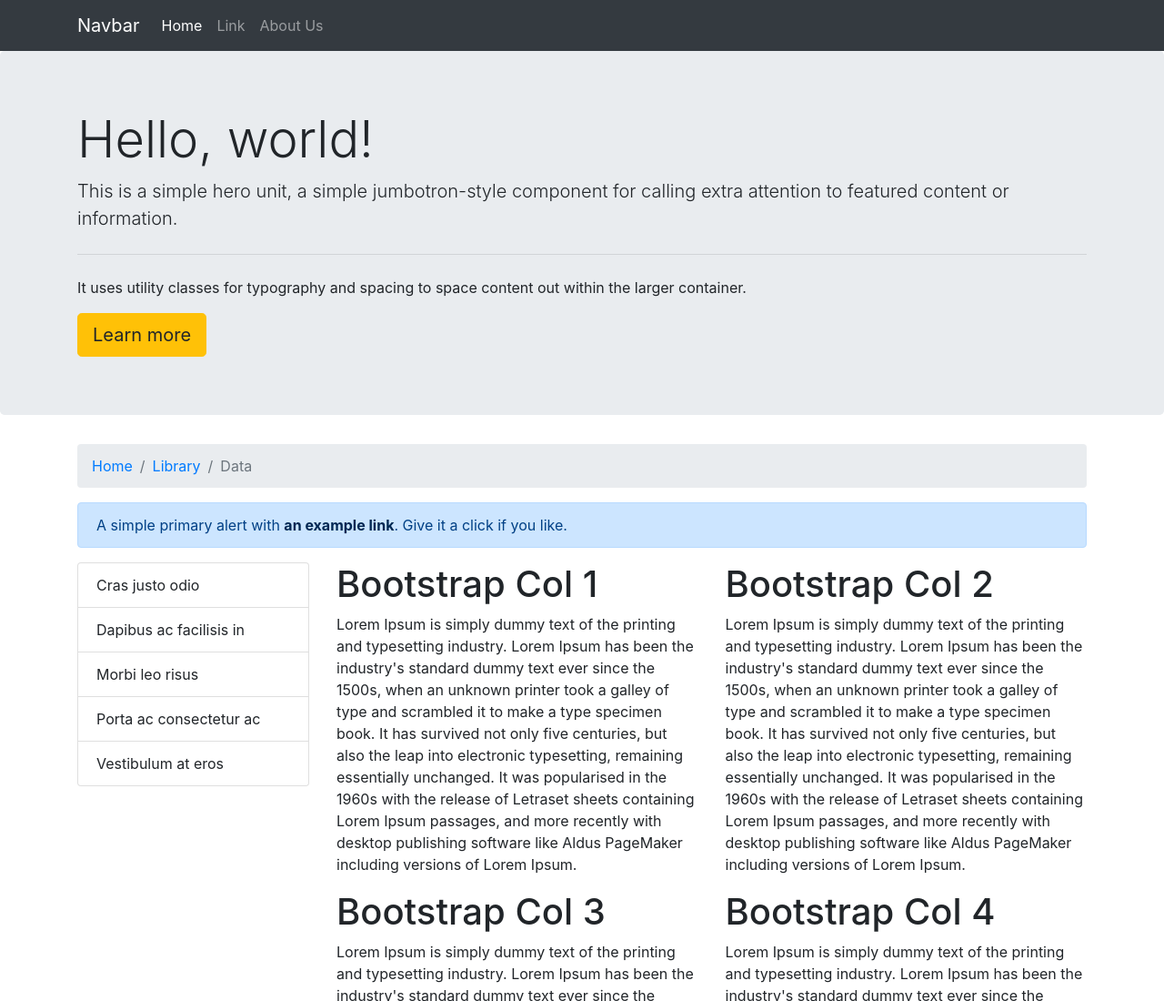
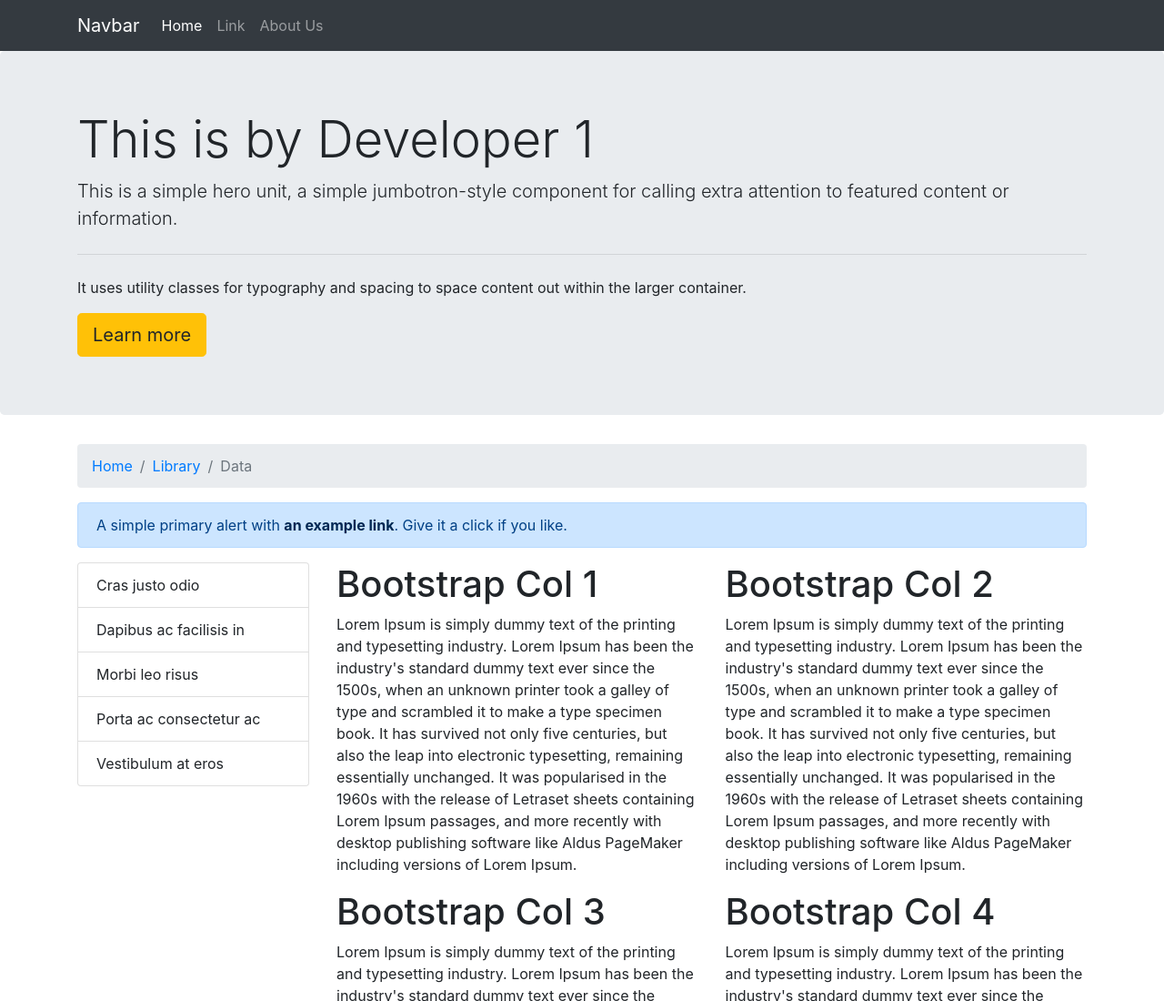
Before and after one commit to peterWilson34/bootstrap-day1, a website: page index.html in a window 1280 px wide. Shown: the top 1100 px of the page at 91% size. Drawn offline with nearby package versions, Linux system fonts and the light colour scheme.

Commit message:
change title

```diff
--- a/index.html
+++ b/index.html
@@ -40,7 +40,7 @@
     <div class="jumbotron">
         <div class="container">
 
-            <h1 class="display-4">Hello, world!</h1>
+            <h1 class="display-4">This is by Developer 1</h1>
             <p class="lead">This is a simple hero unit, a simple jumbotron-style component for calling extra attention
                 to featured content or information.</p>
             <hr class="my-4">
```
